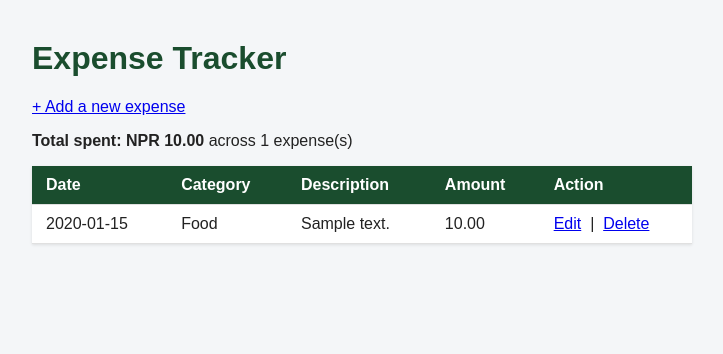
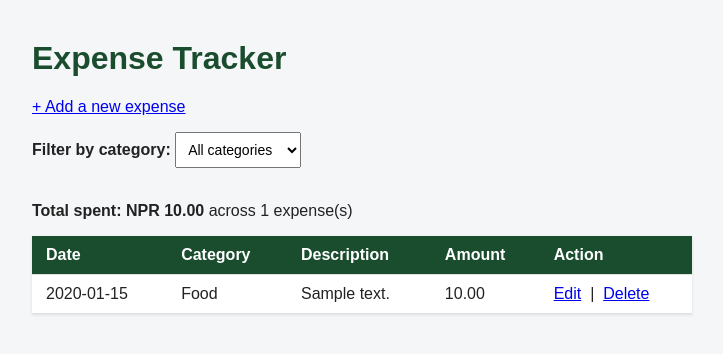
Before and after one commit to pangenisrijan/expense-tracker, a PHP site: page / in a window 1280 px wide. Shown: the top 354 px of the page, without its empty margins (278-1001 px from the left). Run offline with PHP 8.4, Linux system fonts and the light colour scheme; data comes from the database, SQL or seed files in the repository; tables that the repository leaves empty hold one stand-in row (values such as "Sample post").

Commit message:
Add category filter to dashboard

```diff
--- a/index.php
+++ b/index.php
@@ -1,33 +1,50 @@
 <?php
 // index.php - the main dashboard: shows all expenses and a running total.
+// Now supports an optional category filter.
 
 require 'db_connect.php';
 
-// === JOIN explained ===
-// Your expenses table only stores category_id (a number, e.g. 3).
-// It does NOT store the category's actual name ("Rent") - that lives in
-// the categories table. A JOIN lets us combine rows from both tables
-// in a single query, matching them where expenses.category_id = categories.id.
-// Without a JOIN, you'd have to run a separate query per row - JOIN does it
-// in one trip to the database, which is both simpler and much faster.
+// STEP 1: Was a filter selected?
+// This form will use method="GET", so filter choices show up in $_GET,
+// not $_POST. GET is the right choice here (rather than POST) because a
+// filter is just "asking to view something" - not changing any data -
+// and GET means the choice shows up in the URL, so the page is bookmarkable
+// and shareable, e.g. index.php?category_id=2
+$selected_category = isset($_GET['category_id']) ? $_GET['category_id'] : "";
 
+// STEP 2: Build the query dynamically based on whether a filter was chosen.
+// Base query is the same JOIN as before...
 $sql = "SELECT expenses.id, expenses.amount, expenses.description, expenses.expense_date,
                categories.name AS category_name
         FROM expenses
-        JOIN categories ON expenses.category_id = categories.id
-        ORDER BY expenses.expense_date DESC";
+        JOIN categories ON expenses.category_id = categories.id";
 
-$result = mysqli_query($conn, $sql);
+// ...but if a category was picked, we add a WHERE clause and use a
+// prepared statement again (same SQL-injection-safety reason as before -
+// even though this comes from a dropdown we built, never trust input blindly).
+if ($selected_category != "") {
+    $sql .= " WHERE expenses.category_id = ? ORDER BY expenses.expense_date DESC";
+    $stmt = mysqli_prepare($conn, $sql);
+    mysqli_stmt_bind_param($stmt, "i", $selected_category);
+    mysqli_stmt_execute($stmt);
+    $result = mysqli_stmt_get_result($stmt);
+} else {
+    $sql .= " ORDER BY expenses.expense_date DESC";
+    $result = mysqli_query($conn, $sql);
+}
+
 $count = mysqli_num_rows($result);
 
-// Calculate the total. We loop through once here just to sum amounts;
-// we'll loop through result again below to print rows, so we reset
-// the pointer back to the start with mysqli_data_seek.
 $total = 0;
 while ($row = mysqli_fetch_assoc($result)) {
     $total += $row['amount'];
 }
-mysqli_data_seek($result, 0); // rewind so the display loop below starts from row 0 again
+mysqli_data_seek($result, 0);
+
+// For the filter dropdown itself, we always need the FULL category list
+// (not the filtered one) - otherwise you couldn't switch back to a
+// category you're not currently viewing.
+$cat_result = mysqli_query($conn, "SELECT id, name FROM categories");
 ?>
 <!DOCTYPE html>
 <html lang="en">
@@ -41,6 +58,28 @@ mysqli_data_seek($result, 0); // rewind so the display loop below starts from ro
     <h1>Expense Tracker</h1>
 
     <p><a href="add_expense.php">+ Add a new expense</a></p>
+
+    <!-- method="GET" (default, but written explicitly) - filter choices go
+         into the URL, e.g. index.php?category_id=3 -->
+    <form method="GET" action="index.php">
+        <label for="category_id">Filter by category:</label>
+        <select name="category_id" id="category_id" onchange="this.form.submit()">
+            <option value="">All categories</option>
+            <?php
+            // Rewind category result each time this runs (safe since it's a fresh query)
+            while ($cat = mysqli_fetch_assoc($cat_result)):
+            ?>
+                <option value="<?php echo $cat['id']; ?>"
+                    <?php if ($cat['id'] == $selected_category) echo "selected"; ?>>
+                    <?php echo htmlspecialchars($cat['name']); ?>
+                </option>
+            <?php endwhile; ?>
+        </select>
+        <!-- onchange="this.form.submit()" above means: the moment you pick a
+             different option, JavaScript submits the form automatically -
+             no separate "Apply" button needed. -->
+    </form>
+    <br>
 
     <?php if ($count > 0): ?>
         <p><strong>Total spent: NPR <?php echo number_format($total, 2); ?></strong> across <?php echo $count; ?> expense(s)</p>
@@ -73,7 +112,7 @@ mysqli_data_seek($result, 0); // rewind so the display loop below starts from ro
             </tbody>
         </table>
     <?php else: ?>
-        <p>No expenses yet. <a href="add_expense.php">Add your first one.</a></p>
+        <p>No expenses match this filter. <a href="index.php">Clear filter</a> or <a href="add_expense.php">add a new expense</a>.</p>
     <?php endif; ?>
 
 </body>
```
